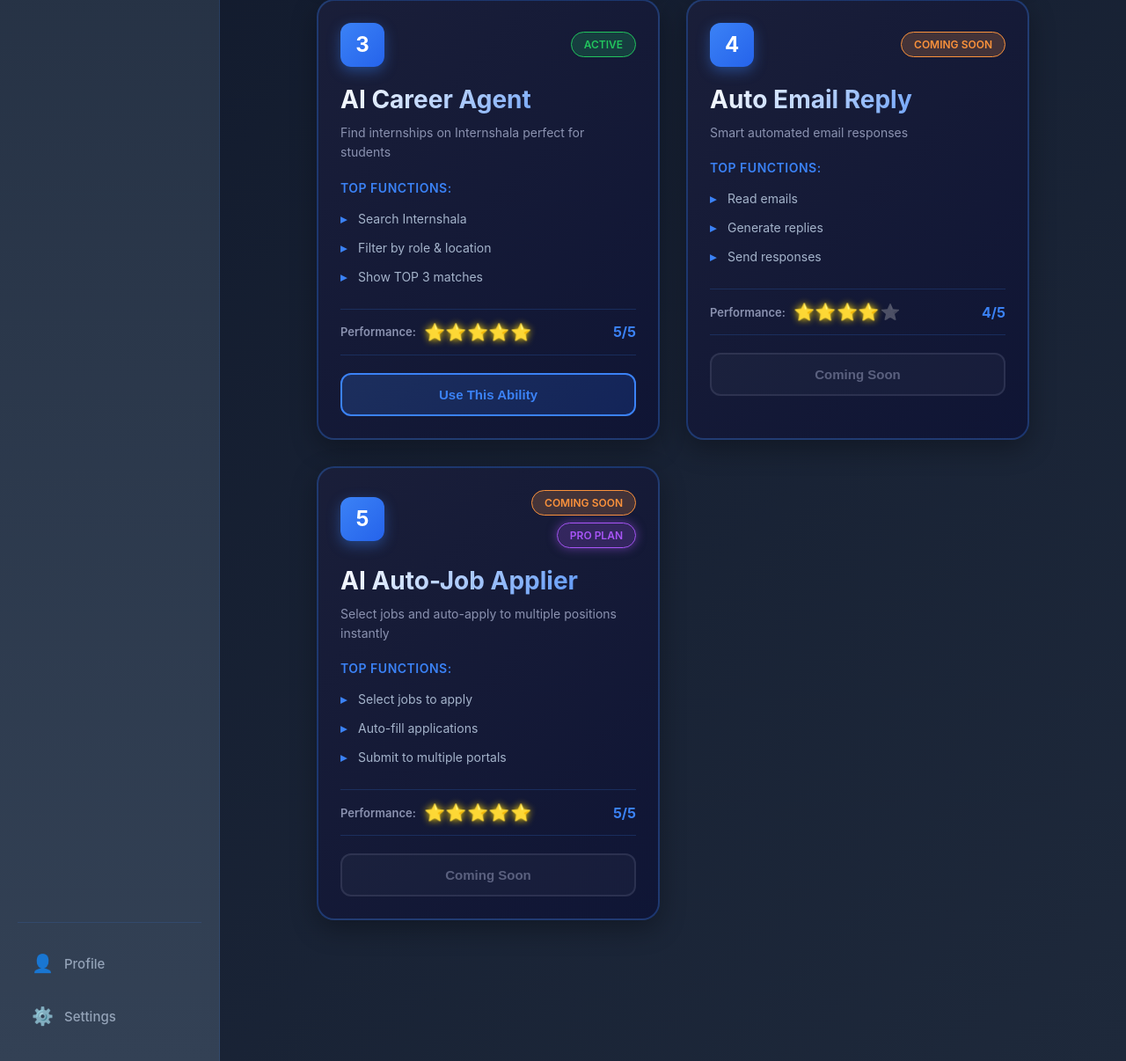
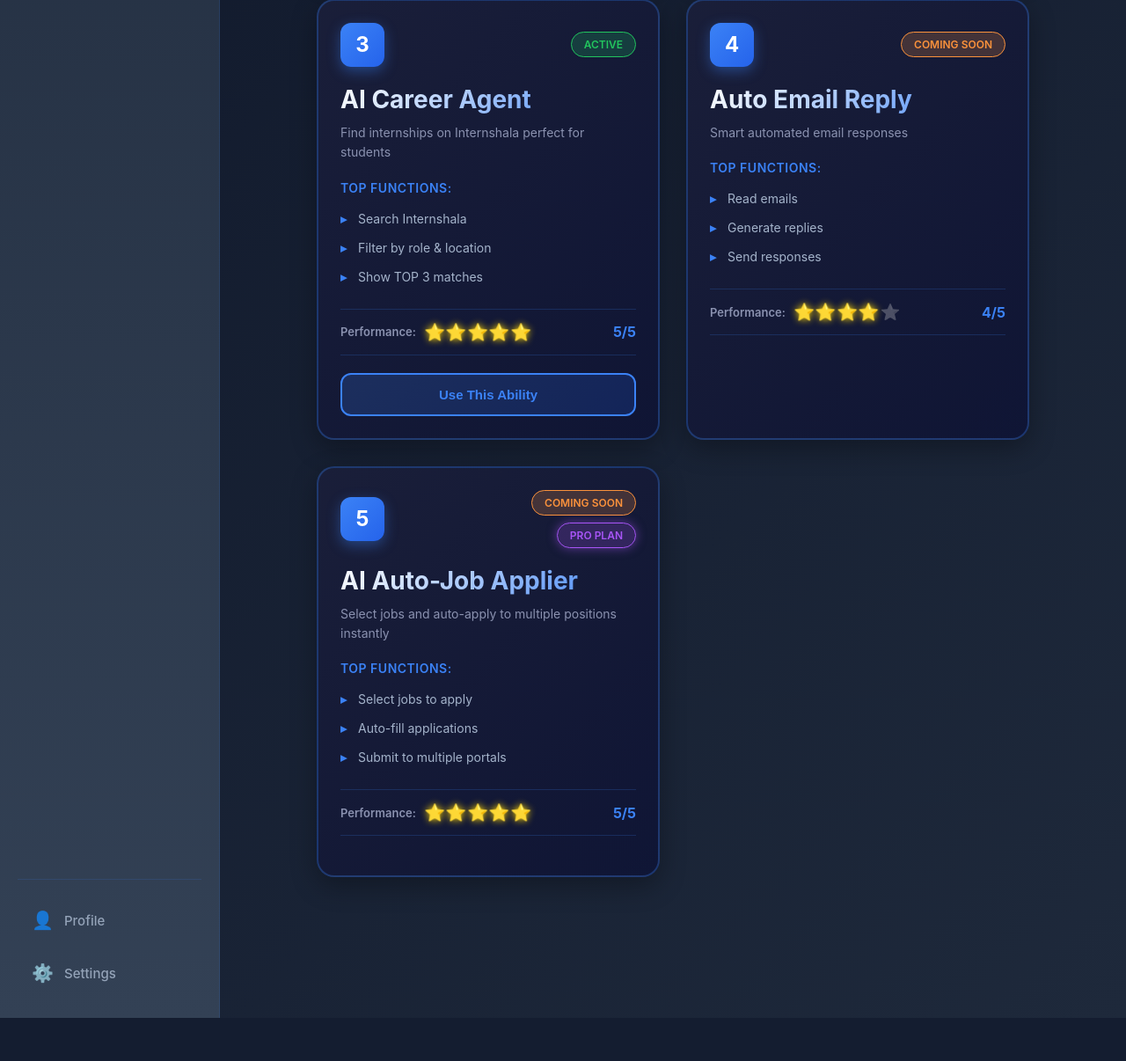
Before and after one commit to vedpalsodkar988-tech/Intelix, a Flask app: page /abilities in a window 1280 px wide. Shown: the part 827-2033 px from the top of the page at 88% size. After the commit the page ends 1984 px from the top, so only its background shows below. Run offline with Flask 3, Linux system fonts and the light colour scheme; the visitor is signed in with stand-in values (Sample User, id 1); some libraries are stand-ins or nearby versions.

Commit message:
Update abilities.html

```diff
--- a/templates/abilities.html
+++ b/templates/abilities.html
@@ -93,10 +93,6 @@
                     <button class="use-ability-btn" onclick="useAbility('{{ ability.name }}')">
                         Use This Ability
                     </button>
-                    {% else %}
-                    <button class="use-ability-btn coming-soon-btn" disabled>
-                        Coming Soon
-                    </button>
                     {% endif %}
                 </div>
                 {% endfor %}
```
